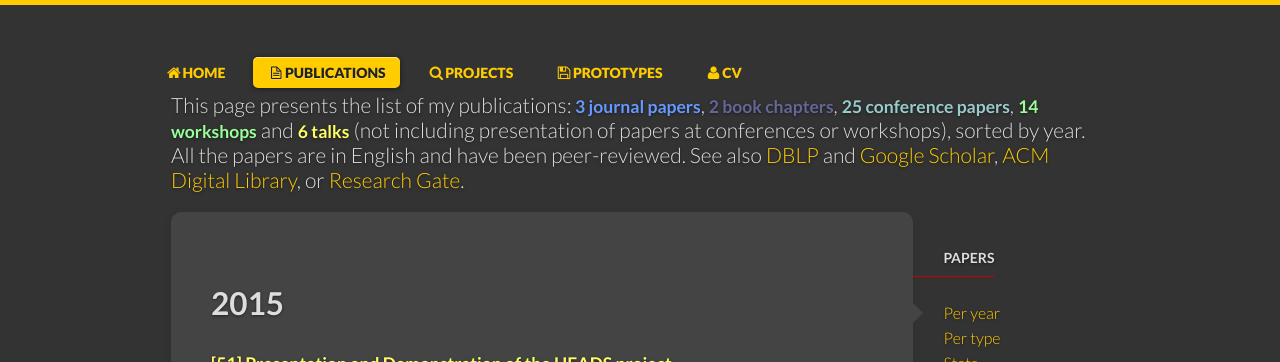
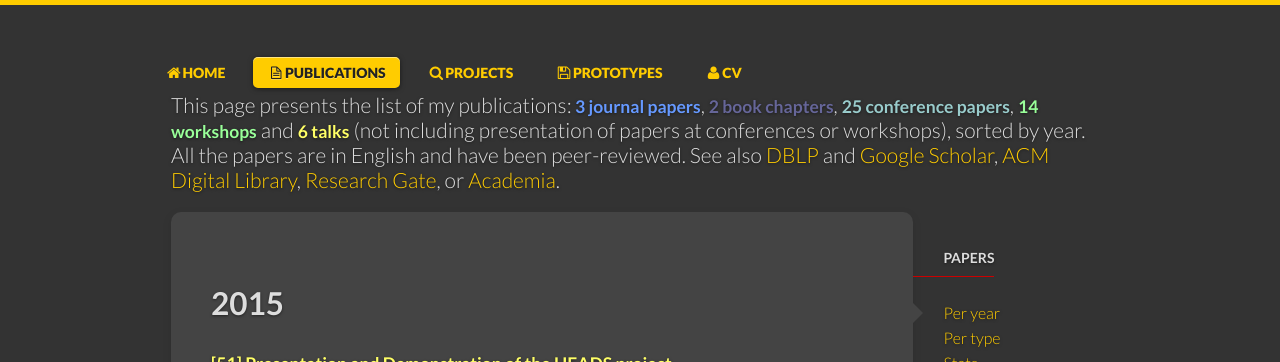
Before and after one commit to brice-morin/brice-morin.github.io, a Jekyll site: the page built from papers/index.html, in a window 1280 px wide and 900 px high. Shown: the top 362 px of the window. Built offline with Jekyll 4.4.1, drawn with Linux system fonts in a browser that asks for light colours; nearby versions of some CDN libraries; some web fonts are replaced.

Commit message:
added link to academia

```diff
--- a/_includes/paper.html
+++ b/_includes/paper.html
@@ -21,7 +21,7 @@
   <div class="grid">
     <div class="unit whole center-on-mobiles">
 
-This page presents the list of my publications:<b class="journal"> {{ journal }} journal papers</b>, <b class="chapter"> {{ chapter }} book chapters</b>, <b class="conference">{{ conference }} conference papers</b>, <b class="workshop">{{ workshop }} workshops</b> and <b class="invitedTalk">{{ invitedTalk }} talks</b> (not including presentation of papers at conferences or workshops), sorted by year. All the papers are in English and have been peer-reviewed. See also <a href="http://www.informatik.uni-trier.de/~ley/pers/hd/m/Morin:Brice.html" target="_blank">DBLP</a> and <a href="http://scholar.google.fr/citations?hl=en&user=Xtmh924AAAAJ" target="_blank">Google Scholar</a>, <a href="http://dl.acm.org/author_page.cfm?id=81384605489&query=%28Author:81384605489%29%20&srt=CitedCount&role=Author&perpage=10&termshow=matchboolean" target="_blank">ACM Digital Library</a>, or <a href="http://www.researchgate.net/profile/Brice_Morin/" target="_blank">Research Gate</a>.
+This page presents the list of my publications:<b class="journal"> {{ journal }} journal papers</b>, <b class="chapter"> {{ chapter }} book chapters</b>, <b class="conference">{{ conference }} conference papers</b>, <b class="workshop">{{ workshop }} workshops</b> and <b class="invitedTalk">{{ invitedTalk }} talks</b> (not including presentation of papers at conferences or workshops), sorted by year. All the papers are in English and have been peer-reviewed. See also <a href="http://www.informatik.uni-trier.de/~ley/pers/hd/m/Morin:Brice.html" target="_blank">DBLP</a> and <a href="http://scholar.google.fr/citations?hl=en&user=Xtmh924AAAAJ" target="_blank">Google Scholar</a>, <a href="http://dl.acm.org/author_page.cfm?id=81384605489&query=%28Author:81384605489%29%20&srt=CitedCount&role=Author&perpage=10&termshow=matchboolean" target="_blank">ACM Digital Library</a>, <a href="http://www.researchgate.net/profile/Brice_Morin/" target="_blank">Research Gate</a>, or <a href="https://sintef.academia.edu/BriceMorin" target="_blank">Academia</a>.
 <br/>
 </div>
 </div>
```
